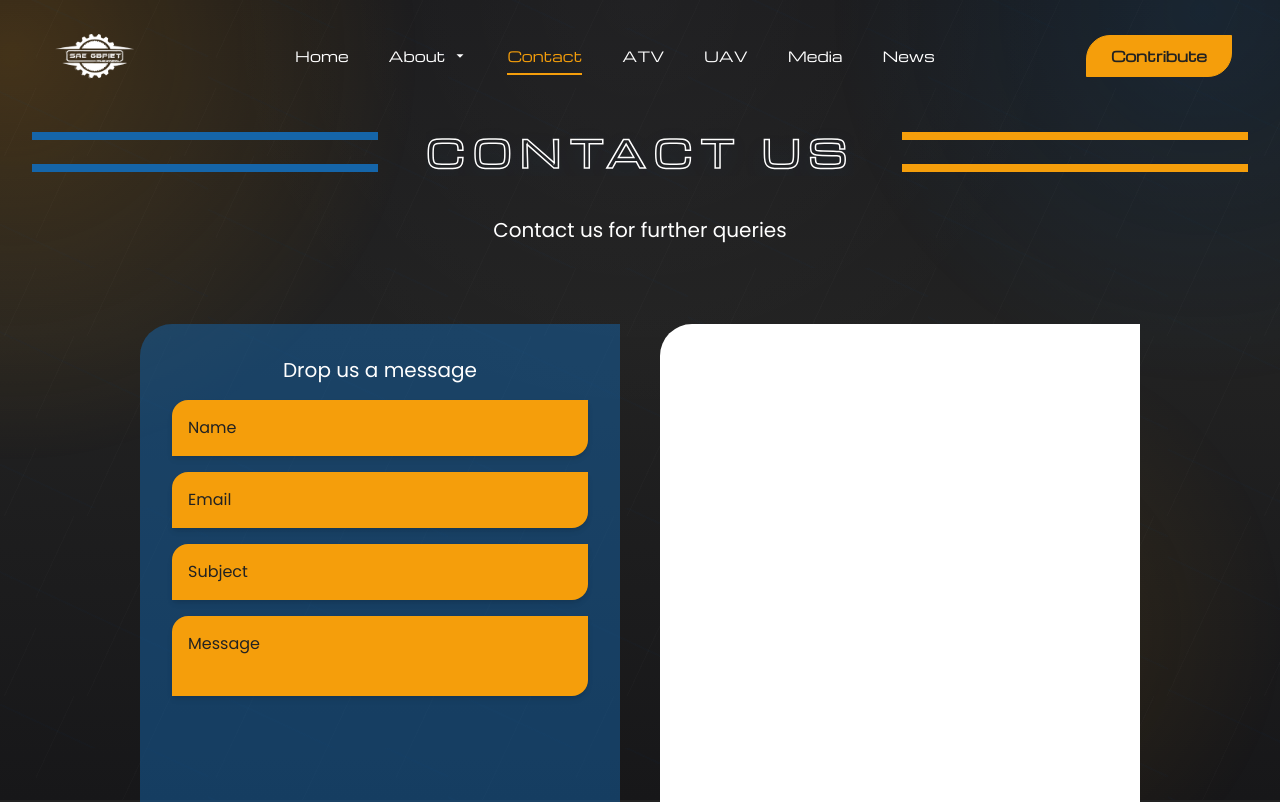
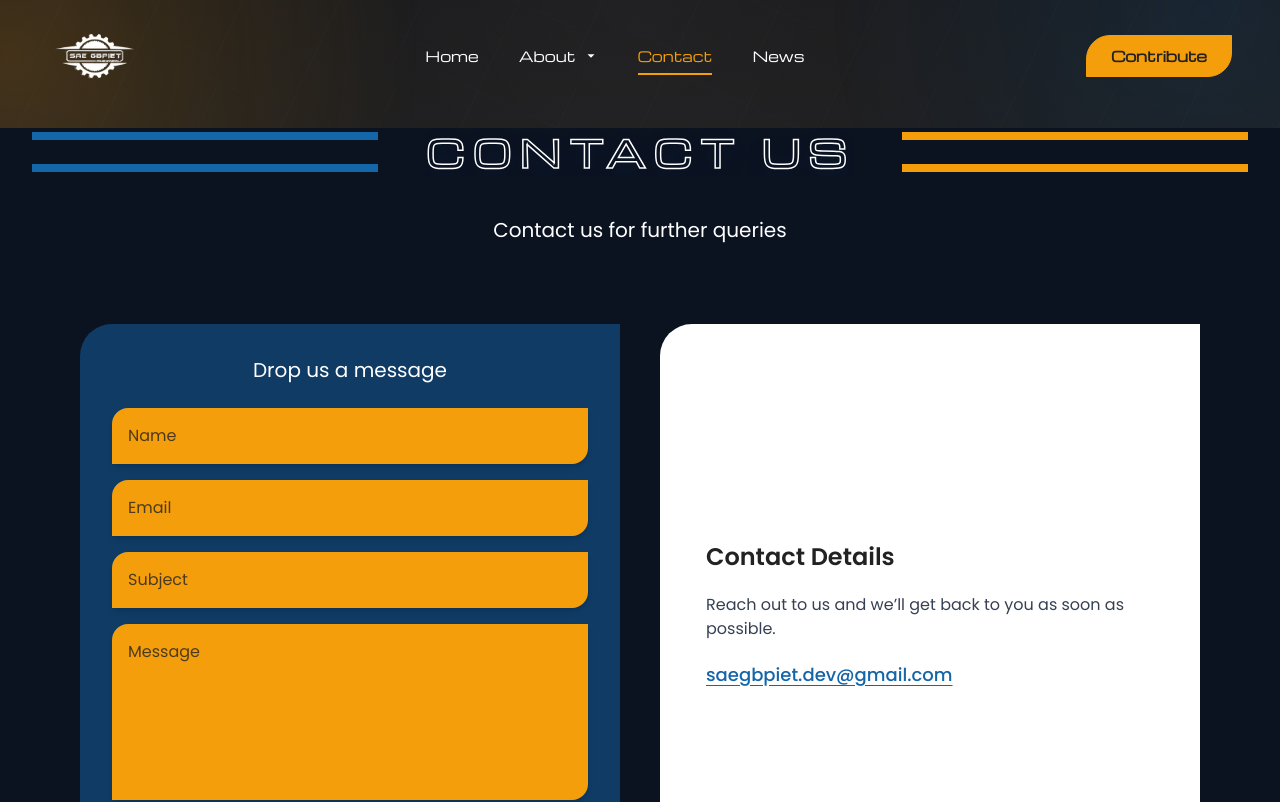
Before and after one commit to sae-gbpiet-dev/website-dev, a Next.js app: page /contact in a window 1280 px wide. Shown: the top 802 px of the page. Built offline with nearby package versions, Linux system fonts and the light colour scheme.

Commit message:
update media description

```diff
--- a/app/components/Navbar.tsx
+++ b/app/components/Navbar.tsx
@@ -1,6 +1,7 @@
 "use client";
 
 import React, { useEffect, useState } from "react";
+import Link from "next/link";
 import { usePathname } from "next/navigation";
 import { HiBars3, HiXMark } from "react-icons/hi2";
 import Logo from "./Logo";
@@ -14,9 +15,6 @@ function Navbar() {
 
   const navItems = [
     { label: "Contact", href: "/contact" },
-    { label: "ATV", href: "/teams/atv" },
-    { label: "UAV", href: "/teams/uav" },
-    { label: "Media", href: "/teams/media" },
     { label: "News", href: "/news" },
   ];
 
@@ -42,7 +40,9 @@ function Navbar() {
   }, []);
 
   useEffect(() => {
-    setIsMenuOpen(false);
+    const frameId = requestAnimationFrame(() => setIsMenuOpen(false));
+
+    return () => cancelAnimationFrame(frameId);
   }, [pathname]);
 
   useEffect(() => {
@@ -70,7 +70,7 @@ function Navbar() {
           <div className="hidden items-center justify-self-center lg:flex">
             <ul className="flex items-center gap-2  px-3 py-2 text-sm font-heading">
               <li>
-                <a
+                <Link
                   href="/"
                   className={`relative inline-flex rounded-full px-4 py-2 transition duration-300 ${
                     isActivePath("/") ? "text-brand-gold" : ""
@@ -82,7 +82,7 @@ function Navbar() {
                       isActivePath("/") ? "w-[calc(100%-2rem)] opacity-100" : "w-0 opacity-0"
                     }`}
                   />
-                </a>
+                </Link>
               </li>
               <li>
                 <AboutDropDown active={isAboutActive} />
@@ -158,7 +158,7 @@ function Navbar() {
         <div className="mt-4 min-h-0 flex-1 overflow-y-auto pb-3 font-heading">
           <ul className="flex flex-col gap-2 text-sm">
             <li>
-              <a
+              <Link
                 href="/"
                 className={`block rounded-tl-2xl rounded-br-2xl px-4 py-2.5 transition duration-300 hover:bg-brand-blue hover:text-white ${
                   isActivePath("/") ? "bg-white/8 text-brand-gold" : ""
@@ -166,7 +166,7 @@ function Navbar() {
                 onClick={() => setIsMenuOpen(false)}
               >
                 Home
-              </a>
+              </Link>
             </li>
             <li>
               <a
@@ -196,13 +196,13 @@ function Navbar() {
         </div>
 
         <div className="shrink-0 border-t border-white/10 pt-4 pb-[calc(1rem+env(safe-area-inset-bottom))]">
-          <a
+          <Link
             href="/fundraising"
             className="block w-full cursor-pointer rounded-tl-2xl rounded-br-2xl border border-brand-blue bg-brand-blue px-6 py-3 text-center font-heading font-semibold text-white transition duration-300 hover:bg-transparent hover:text-brand-gold"
             onClick={() => setIsMenuOpen(false)}
           >
             Contribute
-          </a>
+          </Link>
         </div>
       </aside>
     </nav>
--- a/app/contact/page.tsx
+++ b/app/contact/page.tsx
@@ -1,33 +1,115 @@
-import React from 'react'
-import PageHeader from '../components/PageHeader'
+"use client";
 
-function page() {
+import React, { useState } from "react";
+import PageHeader from "../components/PageHeader";
+
+const contactEmail = "saegbpiet.dev@gmail.com";
+
+function Page() {
+  const [formData, setFormData] = useState({
+    name: "",
+    email: "",
+    subject: "",
+    message: "",
+  });
+
+  const handleChange = (
+    event: React.ChangeEvent<HTMLInputElement | HTMLTextAreaElement>
+  ) => {
+    const { name, value } = event.target;
+    setFormData((prev) => ({ ...prev, [name]: value }));
+  };
+
+  const handleSubmit = (event: React.FormEvent<HTMLFormElement>) => {
+    event.preventDefault();
+
+    const subject = formData.subject.trim() || "New Contact Enquiry";
+    const body = [
+      `Name: ${formData.name.trim()}`,
+      `Email: ${formData.email.trim()}`,
+      "",
+      "Message:",
+      formData.message.trim(),
+    ].join("\n");
+
+    const mailtoLink = `mailto:${contactEmail}?subject=${encodeURIComponent(subject)}&body=${encodeURIComponent(body)}`;
+    window.location.href = mailtoLink;
+  };
+
   return (
-    <div className='h-screen '>
+    <div className="min-h-screen bg-[#0b1220] text-white">
+      <PageHeader title="CONTACT US" />
 
-        <PageHeader title='CONTACT US' />
+      <h1 className="p-10 text-center text-xl">Contact us for further queries</h1>
 
-        <h1 className="text-center text-xl p-10">Contact us for further queries</h1>
+      <div className="flex w-full flex-col justify-center gap-10 p-6 pb-16 md:flex-row md:p-10">
+        <div className="w-full rounded-tl-4xl rounded-br-4xl bg-brand-blue/50 p-8 md:w-[45%]">
+          <h2 className="mb-6 text-center text-xl">Drop us a message</h2>
 
-        <div className='flex h-full w-full justify-center p-10 gap-10 '>
-            <div className="w-[40%] h-[80%] bg-brand-blue/50 p-8 rounded-tl-4xl rounded-br-4xl">
+          <form onSubmit={handleSubmit} className="space-y-4">
+            <input
+              type="text"
+              name="name"
+              value={formData.name}
+              onChange={handleChange}
+              placeholder="Name"
+              required
+              className="w-full rounded-tl-2xl rounded-br-2xl bg-brand-gold p-4 text-brand-dark placeholder:text-brand-dark/80 shadow-md outline-none ring-0"
+            />
+            <input
+              type="email"
+              name="email"
+              value={formData.email}
+              onChange={handleChange}
+              placeholder="Email"
+              required
+              className="w-full rounded-tl-2xl rounded-br-2xl bg-brand-gold p-4 text-brand-dark placeholder:text-brand-dark/80 shadow-md outline-none ring-0"
+            />
+            <input
+              type="text"
+              name="subject"
+              value={formData.subject}
+              onChange={handleChange}
+              placeholder="Subject"
+              className="w-full rounded-tl-2xl rounded-br-2xl bg-brand-gold p-4 text-brand-dark placeholder:text-brand-dark/80 shadow-md outline-none ring-0"
+            />
+            <textarea
+              name="message"
+              value={formData.message}
+              onChange={handleChange}
+              placeholder="Message"
+              required
+              rows={6}
+              className="w-full resize-none rounded-tl-2xl rounded-br-2xl bg-brand-gold p-4 text-brand-dark placeholder:text-brand-dark/80 shadow-md outline-none ring-0"
+            ></textarea>
 
-                <h1 className="text-center text-xl mb-4">Drop us a message</h1>
-
-                <form>
-                    <input type="text" placeholder='Name' className='w-full p-4 rounded-tl-2xl rounded-br-2xl mb-4 bg-brand-gold placeholder:text-brand-dark shadow-md' />
-                      <input type="text" placeholder='Email' className='w-full p-4 rounded-tl-2xl rounded-br-2xl mb-4 bg-brand-gold placeholder:text-brand-dark shadow-md' />
-                      <input type="text" placeholder='Subject' className='w-full p-4 rounded-tl-2xl rounded-br-2xl mb-4 bg-brand-gold placeholder:text-brand-dark shadow-md' />
-                      <textarea placeholder='Message' className='w-full  p-4 rounded-tl-2xl rounded-br-2xl mb-4 bg-brand-gold placeholder:text-brand-dark resize-none shadow-md'></textarea>
-                </form>
-
-
-            </div>
-            <div className="w-[40%] h-[80%] bg-white rounded-tl-4xl rounded-br-4xl"></div>
+            <button
+              type="submit"
+              className="w-full rounded-tl-2xl rounded-br-2xl border border-brand-gold bg-brand-gold px-6 py-3 font-heading font-semibold text-brand-dark transition duration-300 hover:bg-transparent hover:text-white"
+            >
+              Send Message
+            </button>
+          </form>
         </div>
 
+        <div className="flex w-full items-center justify-center rounded-tl-4xl rounded-br-4xl bg-white p-8 text-brand-dark md:w-[45%]">
+          <div className="w-full max-w-md space-y-5">
+            <h2 className="text-2xl font-semibold">Contact Details</h2>
+            <p className="text-base text-gray-700">
+              Reach out to us and we’ll get back to you as soon as possible.
+            </p>
+
+            <a
+              href={`mailto:${contactEmail}`}
+              className="inline-block break-all text-lg font-medium text-brand-blue underline underline-offset-4"
+            >
+              {contactEmail}
+            </a>
+          </div>
+        </div>
+      </div>
     </div>
-  )
+  );
 }
 
-export default page
+export default Page;
```
